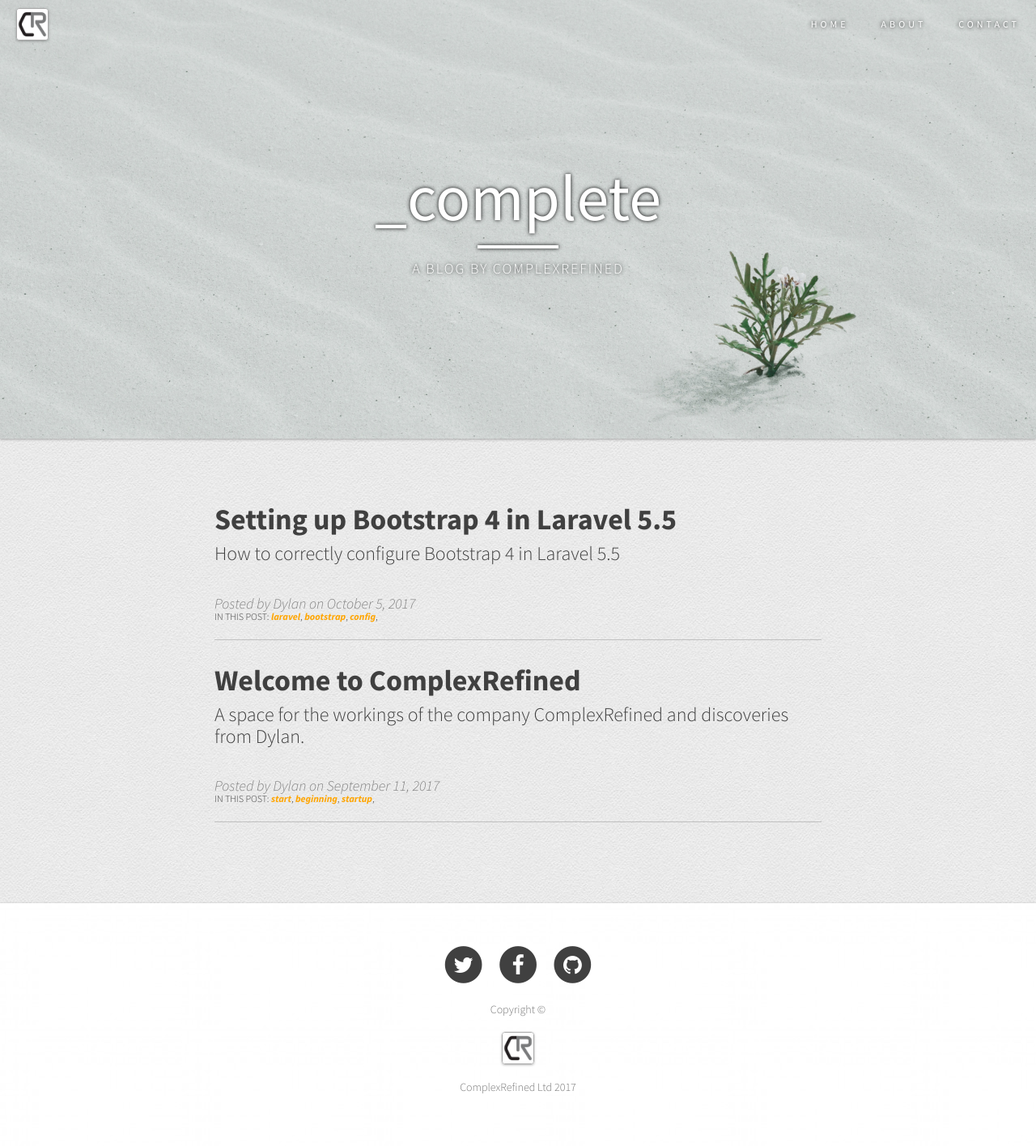
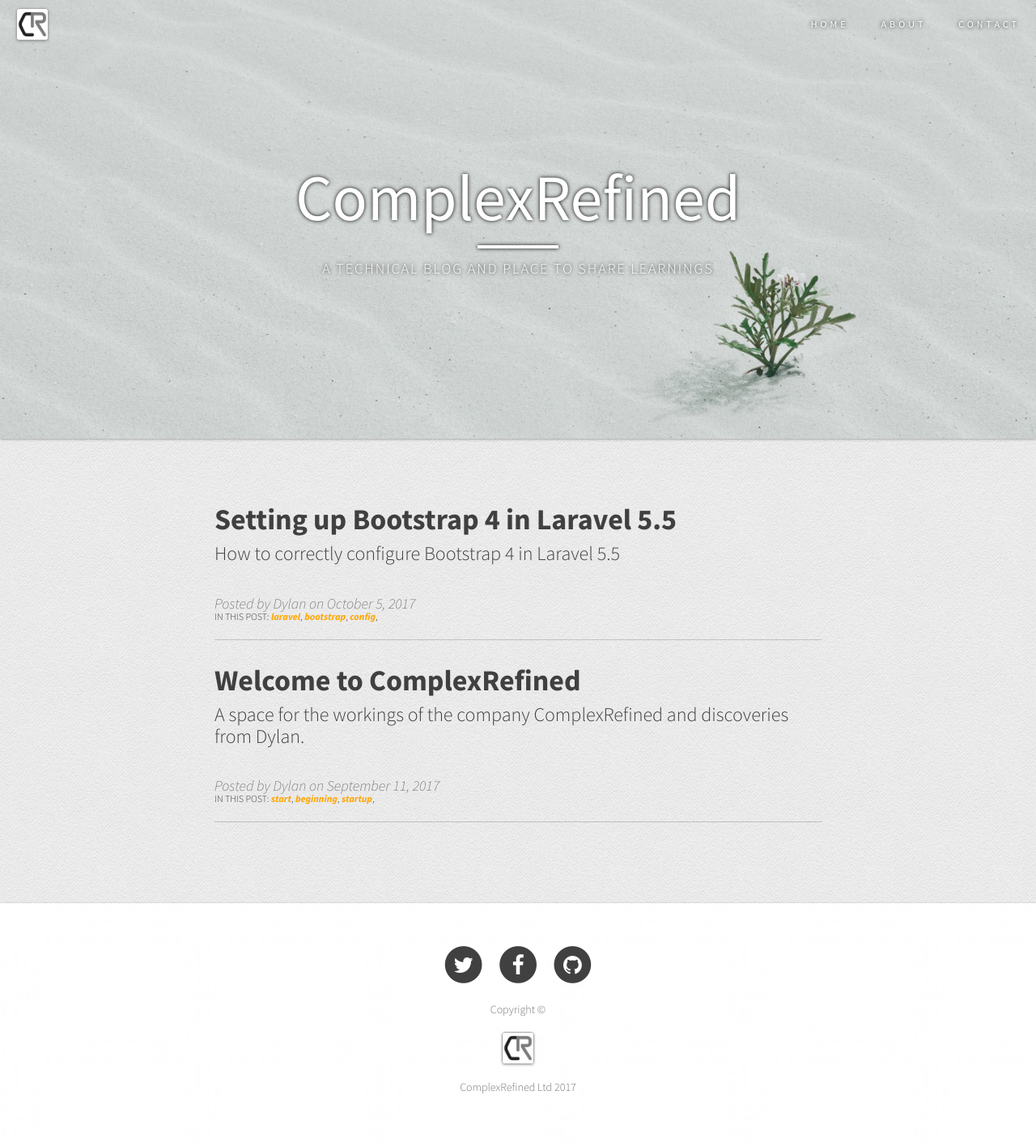
Before and after one commit to ComplexRefined/blog, a Jekyll site: the page built from index.html, in a window 1280 px wide. Shown: the whole page at 81% size. Built offline with Jekyll 4.4.1, drawn with Linux system fonts in a browser that asks for light colours; nearby versions of some CDN libraries; some web fonts are replaced; the list of posts is cut into pages by our own code.

Commit message:
Update website title

```diff
--- a/_config.yml
+++ b/_config.yml
@@ -1,5 +1,5 @@
 # Site settings
-title: _complete
+title: ComplexRefined
 header-img: img/sandback2.jpg
 email: info@complexrefined.com
 copyright_name: ComplexRefined Ltd
--- a/index.html
+++ b/index.html
@@ -1,6 +1,6 @@
 ---
 layout: page
-description: "A Blog by ComplexRefined"
+description: "A technical blog and place to share learnings"
 ---
 
 {% for post in paginator.posts %}
```
